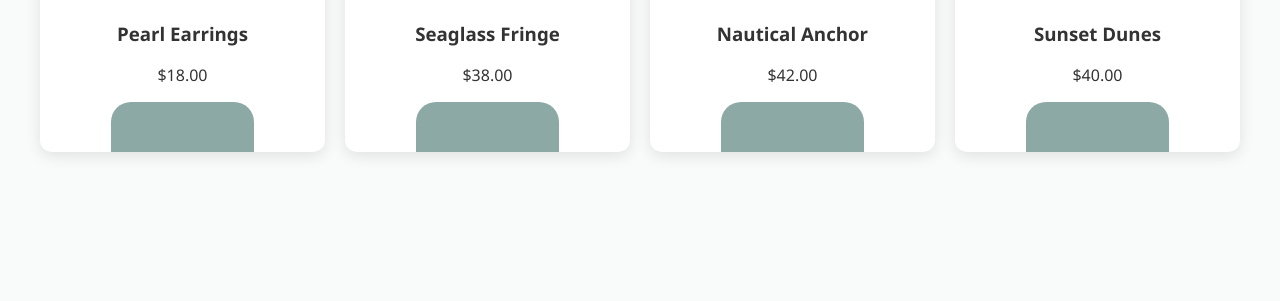
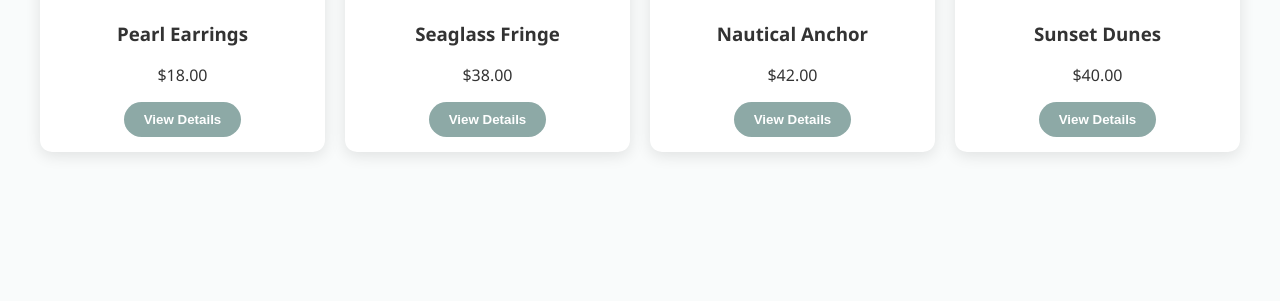
Before and after one commit to ask4abhinav/Quill-Hook, a plain HTML site: page index.html in a window 1280 px wide. Shown: the part 359-660 px from the top of the page. Drawn offline with Linux system fonts and the light colour scheme.

Commit message:
Update index.html

```diff
--- a/index.html
+++ b/index.html
@@ -51,8 +51,6 @@
             border-radius: 20px;
             cursor: pointer;
             font-weight: bold;
-			width: 50%;
-            height: 50%;
         }
 
         /* 3. The Modal (Hidden by default) */
```
